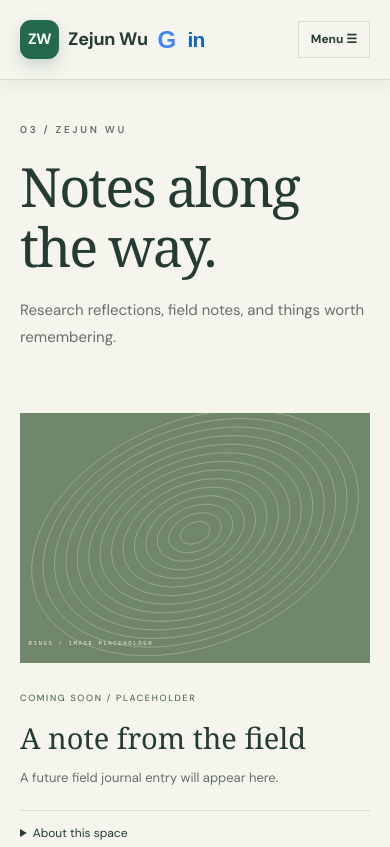
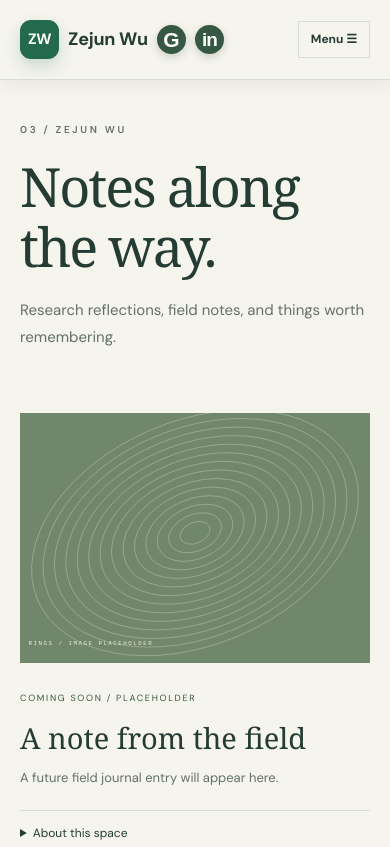
Before and after one commit to ZejunWu99/ZejunWu99.github.io, a website: page blog.html in a window 390 px wide. Shown: the top 847 px of the page. Drawn offline with Linux system fonts and the light colour scheme; a web font is replaced by a local one.

Commit message:
Restyle social icons and set 950px width

```diff
--- a/layout.css
+++ b/layout.css
@@ -3,7 +3,7 @@ body:not(.landing) {
 }
 
 .wrap {
-  width: min(900px, calc(100% - 64px));
+  width: min(950px, calc(100% - 64px));
 }
 
 .header {
@@ -38,36 +38,41 @@ body:not(.landing) {
 .header-socials {
   display: flex;
   align-items: center;
-  gap: 12px;
+  gap: 8px;
 }
 
 .header-socials a {
   display: inline-flex;
   align-items: center;
   justify-content: center;
-  min-width: 22px;
-  height: 28px;
-  color: var(--ink);
+  width: 32px;
+  min-width: 32px;
+  height: 32px;
+  border-radius: 50%;
+  background: var(--green);
+  color: #fff;
   font-family: Arial, sans-serif;
-  font-size: 22px;
+  font-size: 20px;
   font-weight: 800;
   line-height: 1;
-  transition: color 0.2s, transform 0.2s;
+  box-shadow: 0 3px 8px rgba(36, 60, 51, 0.2);
+  transition: background 0.2s, transform 0.2s;
 }
 
 .header-socials a:hover {
-  color: var(--green);
+  color: #fff;
+  background: #244a35;
   transform: translateY(-1px);
 }
 
 .header-socials .scholar-icon {
-  color: #4285f4;
-  font-size: 24px;
+  color: #fff;
+  font-size: 21px;
 }
 
 .header-socials .linkedin-icon {
-  color: #0a66c2;
-  font-size: 21px;
+  color: #fff;
+  font-size: 19px;
   letter-spacing: -1px;
 }
 
@@ -287,10 +292,10 @@ body:not(.landing) {
   }
 
   .header-socials a {
-    min-width: 20px;
-    width: auto;
-    height: 26px;
-    font-size: 20px;
+    width: 29px;
+    min-width: 29px;
+    height: 29px;
+    font-size: 18px;
   }
 
   .intro.about {
```
